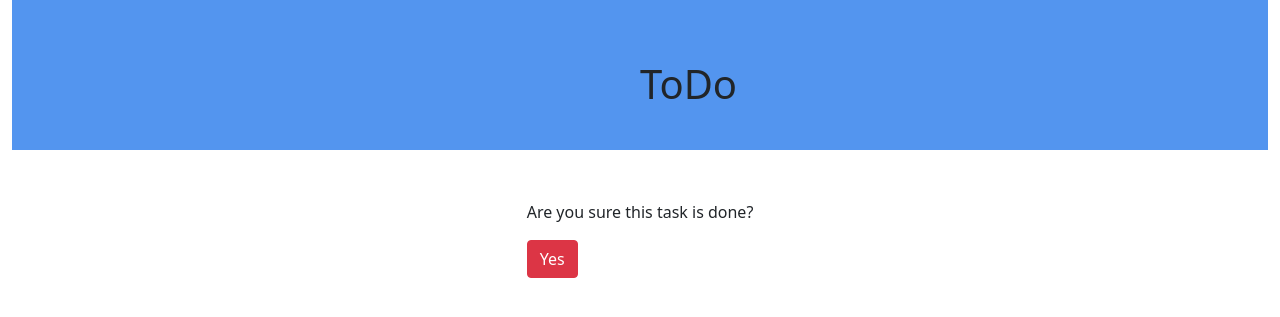
After one commit to Akhil-pm/Todo-Python, a Django app: template templates/delete.html in a window 1280 px wide. The commit adds this page. Shown: the top 317 px of the page. Run offline with Django 3.2, Linux system fonts and the light colour scheme; the template is opened without the code that fills it, so the values that code supplies are empty.

Commit message:
done styling, added function to delete a completed task

```diff
--- /dev/null
+++ b/static/style.css
@@ -0,0 +1,18 @@
+.banner{
+background-color:#5395ef;
+width:100%;
+height:150px;
+margin-bottom:50px;
+}
+
+
+.banner-text{
+position: absolute;
+  top: 60px;
+  left:50%;
+  transform:transform;
+}
+
+.test{
+padding-top:40px;
+}
--- a/templates/base.html
+++ b/templates/base.html
@@ -5,6 +5,7 @@
     <meta charset="UTF-8">
     <title>Todo</title>
     <link href="https://cdn.jsdelivr.net/npm/bootstrap@5.1.0/dist/css/bootstrap.min.css" rel="stylesheet" integrity="sha384-KyZXEAg3QhqLMpG8r+8fhAXLRk2vvoC2f3B09zVXn8CA5QIVfZOJ3BCsw2P0p/We" crossorigin="anonymous">
+    <link rel="stylesheet" href="{% static 'style.css' %}">
 </head>
 <body>
 
--- /dev/null
+++ b/templates/delete.html
@@ -0,0 +1,12 @@
+{% extends 'base.html' %}
+{% block content %}
+
+<div class="delete_form" style="display: flex; justify-content: center;">
+<form method="POST">
+  {% csrf_token %}
+  <p>Are you sure this task is done?</p>
+  <button type="submit" class="btn btn-danger">Yes</button>
+</form>
+</div>
+
+{% endblock %}
--- a/templates/home.html
+++ b/templates/home.html
@@ -30,7 +30,7 @@
                <h5 class="card-title">{{i.name}}</h5>
                <p class="card-text"><b>{{i.priority}}</b></p>
                  <p class="card-text"><b>{{i.date}}</b></p>
-               <a href="" class="btn btn-danger">Done</a>
+               <a href="{% url 'delete' i.id %}" class="btn btn-danger">Done</a>
                  <a href="" class="btn btn-success">Update</a>
               </div>
             </div>
--- a/todoapp/urls.py
+++ b/todoapp/urls.py
@@ -4,5 +4,5 @@ from . import views
 
 urlpatterns=[
     path('',views.add,name='add'),
-
+    path('delete/<int:taskid>/', views.delete, name='delete'),
 ]
--- a/todoproject/settings.py
+++ b/todoproject/settings.py
@@ -119,6 +119,10 @@ USE_TZ = True
 # https://docs.djangoproject.com/en/3.2/howto/static-files/
 
 STATIC_URL = '/static/'
+STATICFILES_DIRS=[os.path.join(BASE_DIR,'static')]
+STATIC_ROOT=os.path.join(BASE_DIR,'assets')
+MEDIA_URL='/media/'
+MEDIA_ROOT=os.path.join(BASE_DIR,'media')
 
 # Default primary key field type
 # https://docs.djangoproject.com/en/3.2/ref/settings/#default-auto-field
--- a/todoproject/urls.py
+++ b/todoproject/urls.py
@@ -15,8 +15,14 @@ Including another URLconf
 """
 from django.contrib import admin
 from django.urls import path, include
+from django.conf import settings
+from django.conf.urls.static import static
 
 urlpatterns = [
     path('admin/', admin.site.urls),
     path('',include('todoapp.urls'))
 ]
+
+if settings.DEBUG:
+    urlpatterns += static(settings.STATIC_URL,document_root=settings.STATIC_ROOT)
+    urlpatterns += static(settings.MEDIA_URL, document_root=settings.MEDIA_ROOT)
```
Also changed, not shown: todoapp/views.py (+8 -1 lines), db.sqlite3.
